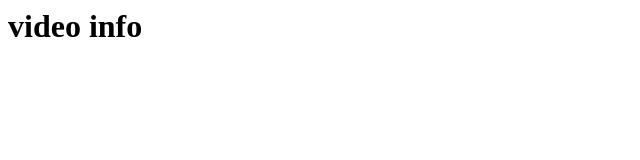
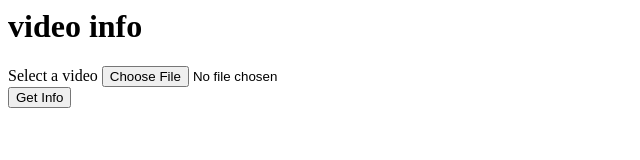
Before and after one commit to OcttoberRust/ElectronSamples, an Electron app: page VideoLength/index.html in a window 1280 px wide. Shown: the whole page, without its empty margins (0-640 px from the left). Drawn offline with Linux system fonts and the light colour scheme.

Commit message:
reading file details

```diff
--- a/VideoLength/index.html
+++ b/VideoLength/index.html
@@ -3,4 +3,19 @@
 </head>
 <body>
     <h1>video info</h1>
+    <form>
+        <div>
+            <label>Select a video</label>
+            <input type="file" accept="video/*">
+        </div>
+        <button type="submit">Get Info</button>
+
+    </form>
+
+    <script>
+        document.querySelector('form').addEventListener('submit', (event) => {
+            event.preventDefault();
+            const file = document.querySelector('input').files[0]
+        })
+    </script>
 </body>
```
Also changed, not shown: 2 other files.
